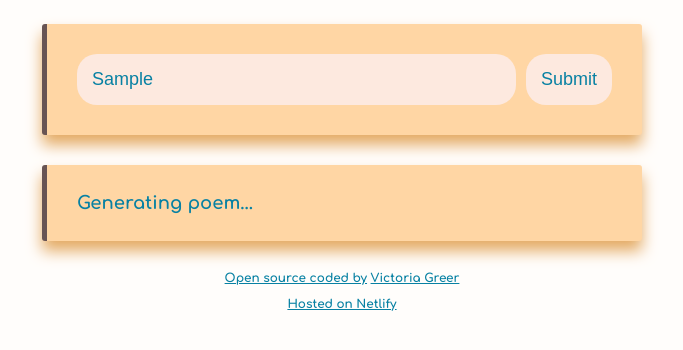
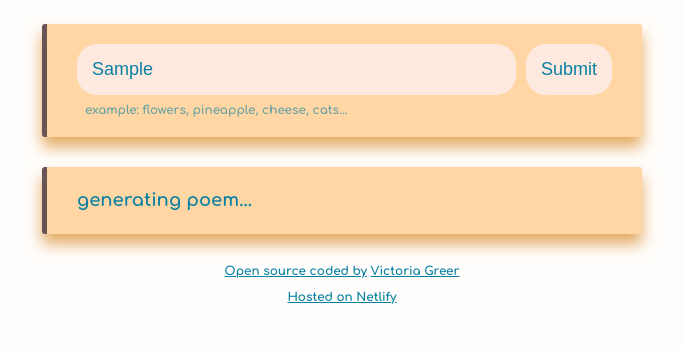
Before and after one commit to themightyvicki1/ai-generator-project, a plain HTML site: page index.html in a window 1280 px wide. Both pictures are taken after typing "Sample" into the empty fields and a click on the input "Submit". Shown: the part 190-540 px from the top of the page, without its empty margins (298-981 px from the left). Drawn offline with nearby package versions, Linux system fonts and the light colour scheme; no server answers.

Commit message:
adding another div around the form, with another div inside it one for form and one for a hint then styled it

```diff
--- a/index.html
+++ b/index.html
@@ -22,11 +22,12 @@
     <div class="container">
       <header><h1>AI Poem Generator</h1></header>
       <main>
+        <div class="form-container contents-section">
           <!--add id to form to be able to select it in JS-->
-        <form class="contents-section" id="search-bar-form">
+          <form id="search-bar-form">
             <input
               type="type"
-            placeholder="Enter topic"
+              placeholder="Enter poem topic"
               autofocus="on"
               autocomplete="off"
               required
@@ -40,11 +41,11 @@
               class="submit-button"
             />
           </form>
+          <div class="hint">example: flowers, pineapple, cheese, cats...</div>
+        </div>
         <!--use JS to insert generated poem in this div-->
         <!--this will start hidden, after submit it'll show, but then once the api is called it'll be replaced with the poem-->
-        <div class="contents-section hidden" id="poem-contents">
-          Generating poem...
-        </div>
+        <div class="contents-section hidden" id="poem-contents"></div>
       </main>
       <footer>
         <p>
--- a/src/script.js
+++ b/src/script.js
@@ -24,14 +24,16 @@ function generatePoem(event) {
   // selecting the input from the form with .value below to access the value stored in the element
   let instructionInput = document.querySelector("#user-input");
   let context =
-    "You find beauty in poetry, spending your extra time reading from all the great poets, and enjoy writing your own poetry on any topic. Your mission is to create a unique five line poem in basic HTML with line breaks but do not change any of the CSS elements. Do not include a title. Make sure to follow the user's input. Sign poem with a HTML <strong> element with `Created by SheCodes AI` inside it at the end of the poem NOT beginning.";
-  let prompt = `User input: create a short poem with the topic of ${instructionInput.value}.`;
+    "You find beauty in poetry, spending your extra time reading from all the great poets, and enjoy writing your own poetry on any topic. Your mission is to create a unique five line poem and display it in poetic form with line breaks. Do not include a title. Make sure to follow the user's input.";
+  let prompt = `User input: create a short poem with the topic of ${instructionInput.value} and display the answer in a HTML format.`;
   let apiUrl = `https://api.shecodes.io/ai/v1/generate?prompt=${prompt}&context=${context}&key=${apiKey}`;
 
   axios.get(apiUrl).then(displayPoem);
   //step 3 - select the field where the poem is stored, remove the hidden class so it'll display the poem and not display an empty box before poem is generated
   let poemField = document.querySelector(".hidden");
   poemField.classList.remove("hidden");
+  //step 3.5 select the innerHTML of this div's id to display a loading message, it'll be replaced with actual poem
+  poemField.innerHTML = "generating poem...";
 }
 
 // step 1 - select the form's id, once selected, add event listener, listen for submit not click
--- a/src/styles.css
+++ b/src/styles.css
@@ -37,9 +37,7 @@ header h1 {
 }
 
 form {
-  padding: 30px;
   display: flex;
-  margin-bottom: 30px;
 }
 
 /*target all links */
@@ -98,11 +96,24 @@ footer {
 
 #poem-contents {
   font-size: 18px;
-  padding: 12px;
-  line-height: 2;
+  line-height: 1.5;
   padding: 20px 30px;
 }
 
 .hidden {
   display: none;
 }
+
+/*target the div wrapped around the entire form and hint */
+.form-container {
+  padding: 20px 30px;
+  margin-bottom: 30px;
+}
+
+/*target the hint that is stored in the form's container */
+.hint {
+  margin-top: 8px;
+  opacity: 0.6;
+  font-size: 12px;
+  margin-left: 8px;
+}
```
Lines whose indentation alone changed are shown as unchanged.
